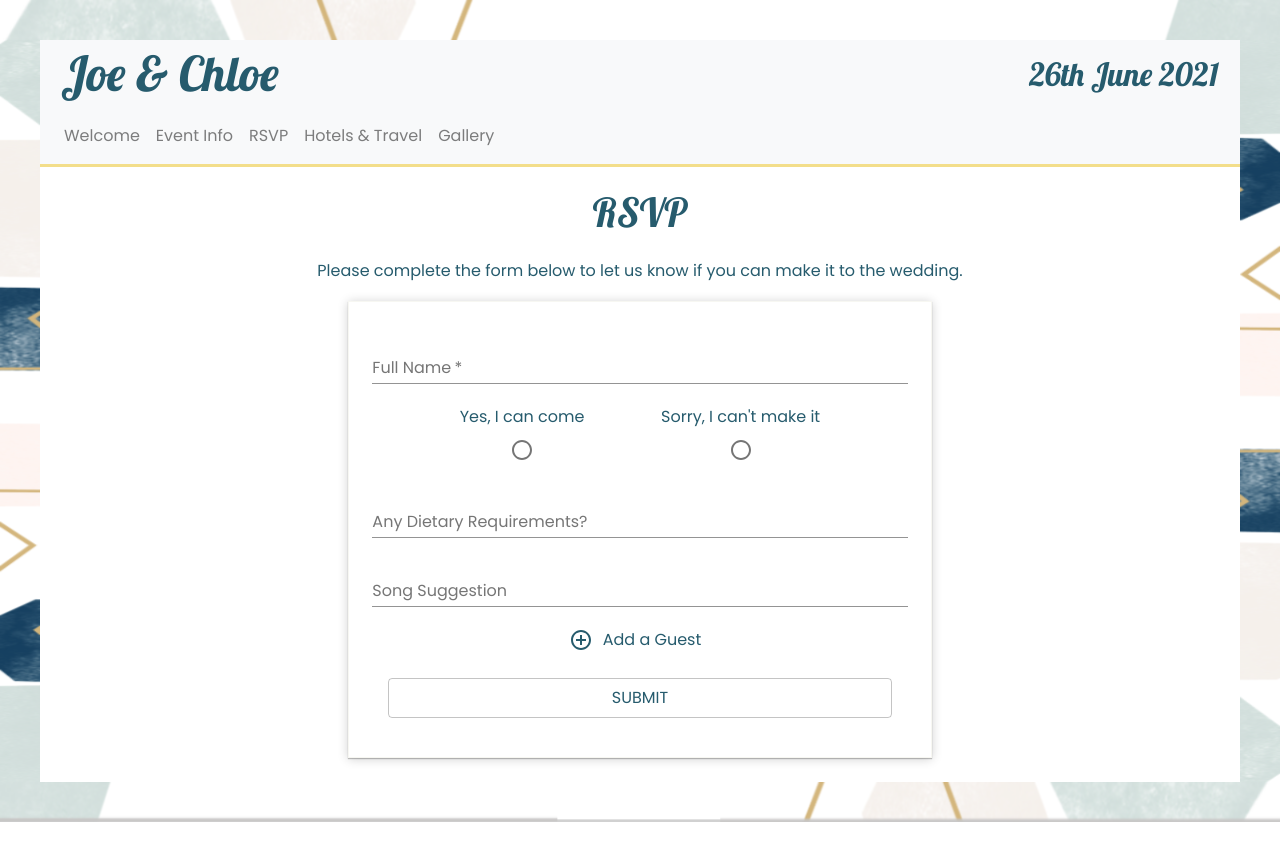
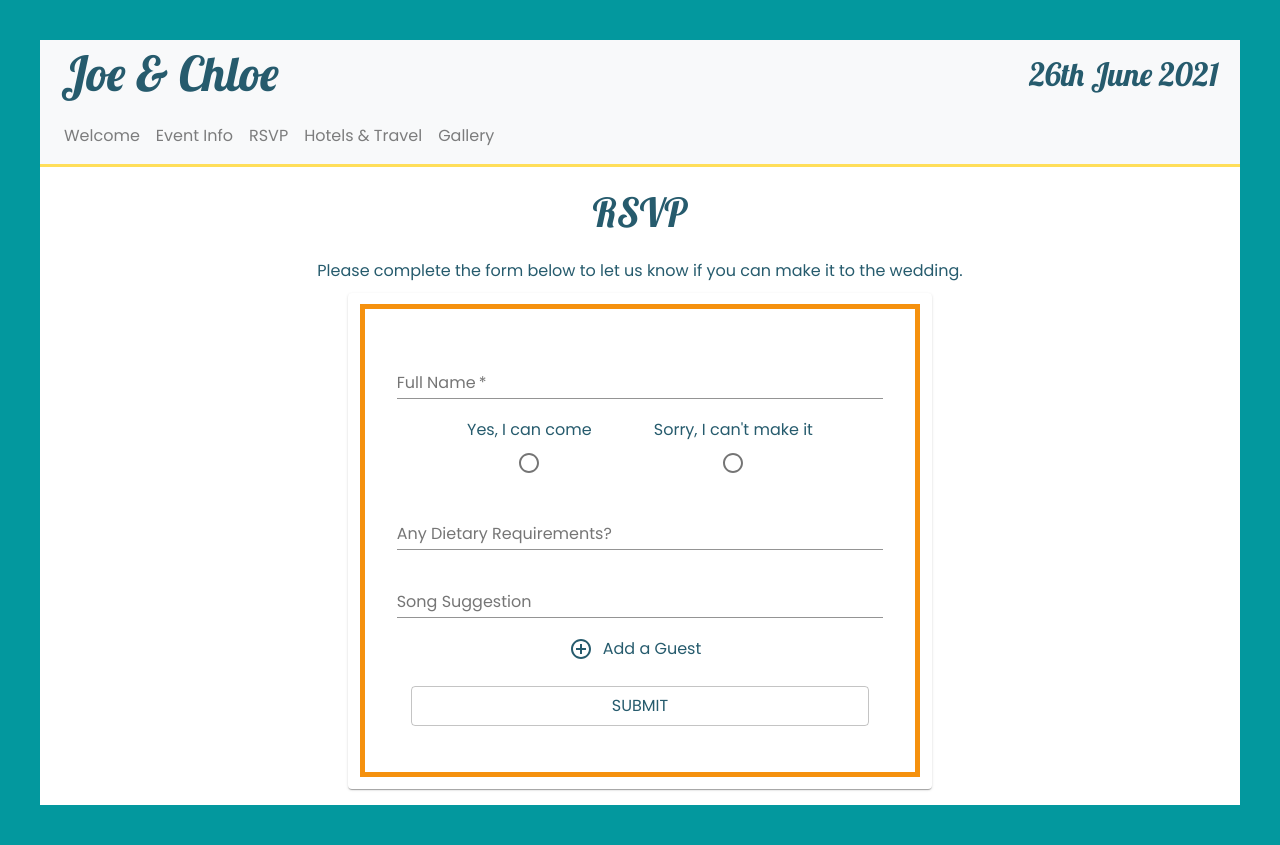
Before and after one commit to clo2202/wedding-fe, a React (Create React App) app: page /rsvp in a window 1280 px wide. Before the commit the page ends 822 px from the top, so only its background shows below. Built offline with nearby package versions, Linux system fonts and the light colour scheme; no server answers; sample sign-in values are in the browser's storage; what react-add-to-calendar-hoc would draw is missing.

Commit message:
rebrand with new colours

```diff
--- a/src/components/eventWedding/Wedding.module.scss
+++ b/src/components/eventWedding/Wedding.module.scss
@@ -28,8 +28,8 @@ h1 {
     .time {
       margin: 15px;
       padding: 5px;
-      border-top: 1px solid black;
-      border-bottom: 1px solid black;
+      border-top: 2px solid #f5910e;
+      border-bottom: 2px solid #f5910e;
       word-spacing: 1em;
     }
   }
--- a/src/components/navigation/Navigation.scss
+++ b/src/components/navigation/Navigation.scss
@@ -1,5 +1,5 @@
 div.container-fluid {
     padding-left: 0;
     padding-right: 0;
-    border-bottom: 3px solid #F3DE8A;
+    border-bottom: 3px solid #ffde59;
 }
--- a/src/index.scss
+++ b/src/index.scss
@@ -6,8 +6,7 @@
 }
 
 body {
-  border: 40px solid transparent;
-  border-image: url(./assets/border2.png) 30 round;
+  border: 40px solid #03989e;
   min-height: 100vh;
 }
 
--- a/src/pages/event/Event.js
+++ b/src/pages/event/Event.js
@@ -25,7 +25,7 @@ const Event = () => {
           welcome to come along. Message one of us for more details.
           <br />
           <br />
-          We'll be re-enacting the I do's on Saturday so nobody misses out.
+          We'll be re-enacting the 'I do's' on Saturday so nobody misses out.
         </p>
         <h5>Dress Code</h5>
         <p>
@@ -37,10 +37,10 @@ const Event = () => {
         <h5>Gifts</h5>
         <p>
           Your attendance is the biggest gift you can give us, and so we do not
-          expect any more than that on our wedding day. However, for those of
-          you who do wish to give us a gift we will be creating a honeymoon fund
-          where you can contribute to our dream holiday, alternatively we will
-          have a box on the day for any Wedding cards you might like to give us.
+          expect any more than that on our wedding day. But should you wish to
+          buy us something, we’d greatly appreciate a contribution towards our
+          dream honeymoon, alternatively we will have a box on the day for any
+          Wedding cards/gifts you might like to give us.
         </p>
       </section>
     </div>
--- a/src/pages/event/Event.module.scss
+++ b/src/pages/event/Event.module.scss
@@ -19,7 +19,7 @@
     }
 
     h5 {
-      text-decoration: underline #d3e4d4;
+      text-decoration: underline #f5910e;
       text-underline-position: under;
     }
   }
--- a/src/pages/info/Info.js
+++ b/src/pages/info/Info.js
@@ -17,7 +17,7 @@ const Info = () => {
           rating={4.1}
           starDimension="20px"
           starSpacing="5px"
-          starRatedColor="#F3DE8A"
+          starRatedColor="#ffde59"
         />
         <a
           href="https://www.ihg.com/holidayinnexpress/hotels/gb/en/leeds/leecd/hoteldetail"
@@ -35,7 +35,7 @@ const Info = () => {
           rating={4.1}
           starDimension="20px"
           starSpacing="5px"
-          starRatedColor="#F3DE8A"
+          starRatedColor="#ffde59"
         />
         <a
           href="https://www.jurysinns.com/hotels/leeds"
@@ -53,7 +53,7 @@ const Info = () => {
           rating={4.2}
           starDimension="20px"
           starSpacing="5px"
-          starRatedColor="#F3DE8A"
+          starRatedColor="#ffde59"
         />
         <a
           href="https://www.marriott.com/hotels/travel/lbadt-leeds-marriott-hotel/"
--- a/src/pages/info/Info.module.scss
+++ b/src/pages/info/Info.module.scss
@@ -24,7 +24,7 @@
 
   h5 {
     margin-bottom: 4%;
-    text-decoration: underline #d3e4d4;
+    text-decoration: underline #f5910e;
     text-underline-position: under;
   }
 
--- a/src/pages/rsvp/Rsvp.js
+++ b/src/pages/rsvp/Rsvp.js
@@ -4,6 +4,7 @@ import Button from "@material-ui/core/Button";
 import AddCircleOutlineOutlinedIcon from "@material-ui/icons/AddCircleOutlineOutlined";
 import * as styles from "./Rsvp.module.scss";
 import { TextInput, RadioButtons, RsvpDialogue } from "../../components/";
+import { Card } from "@material-ui/core";
 
 const Rsvp = () => {
   const [name, setName] = useState("");
@@ -54,13 +55,17 @@ const Rsvp = () => {
         Please complete the form below to let us know if you can make it to the
         wedding.
       </p>
+      <Card className={styles.formContainer}>
         <form className={styles.form} onSubmit={handleFormSubmit}>
           <TextInput
             handleTextChange={setName}
             label={"Full Name"}
             value={name}
           />
-        <RadioButtons rsvpResponse={rsvpResponse} handleChange={handleChange} />
+          <RadioButtons
+            rsvpResponse={rsvpResponse}
+            handleChange={handleChange}
+          />
           <TextInput
             handleTextChange={setDietaryRequirements}
             label={"Any Dietary Requirements?"}
@@ -113,6 +118,7 @@ const Rsvp = () => {
             Submit
           </Button>
         </form>
+      </Card>
       <RsvpDialogue
         open={dialogueOpen}
         name={name}
--- a/src/pages/rsvp/Rsvp.module.scss
+++ b/src/pages/rsvp/Rsvp.module.scss
@@ -11,15 +11,16 @@
     text-align: center;
   }
 
+  .formContainer {
+    width: 50%;
+
     .form {
       display: flex;
       flex-direction: column;
-    justify-content: center;
-    width: 50%;
-    margin: 0.5rem;
-    padding: 2%;
-    border: 1px solid #f7f7f2;
-    box-shadow: 0 1px 10px rgba(0, 0, 0, 0.19), 0 1px 1px rgba(0, 0, 0, 0.23);
+      margin: 2%;
+      padding: 2rem;
+      border: 5px solid #f5910e;
+      color: #265b6d;
 
       .plus {
         display: flex;
@@ -33,6 +34,7 @@
           color: #265b6d;
           display: flex;
           align-items: center;
+        }
       }
     }
 
@@ -52,8 +54,8 @@
 
 @media only screen and (max-width: 600px) {
   .container {
-    .form {
-      width: 90%;
+    .formContainer {
+      width: 95%;
     }
   }
 }
--- a/src/pages/welcome/Welcome.js
+++ b/src/pages/welcome/Welcome.js
@@ -13,7 +13,7 @@ const Welcome = () => {
             <p>
               2020 has been a strange old year, fingers and toes crossed that
               2021 will bring some sense of normality, and that we can celebrate
-              our wedding with our loved ones. <br />
+              our wedding with all our loved ones. <br />
               <br />
               This site should contain all the info you need, we've tried to put
               as much as we can in one place. If you think something is missing
--- a/src/pages/welcome/Welcome.module.scss
+++ b/src/pages/welcome/Welcome.module.scss
@@ -32,7 +32,7 @@
 
   .card {
     margin: 2%;
-    border: 2px solid #f3de8a;
+    border: 5px solid #f5910e;
   }
 }
 
```
Lines whose indentation alone changed are shown as unchanged.
